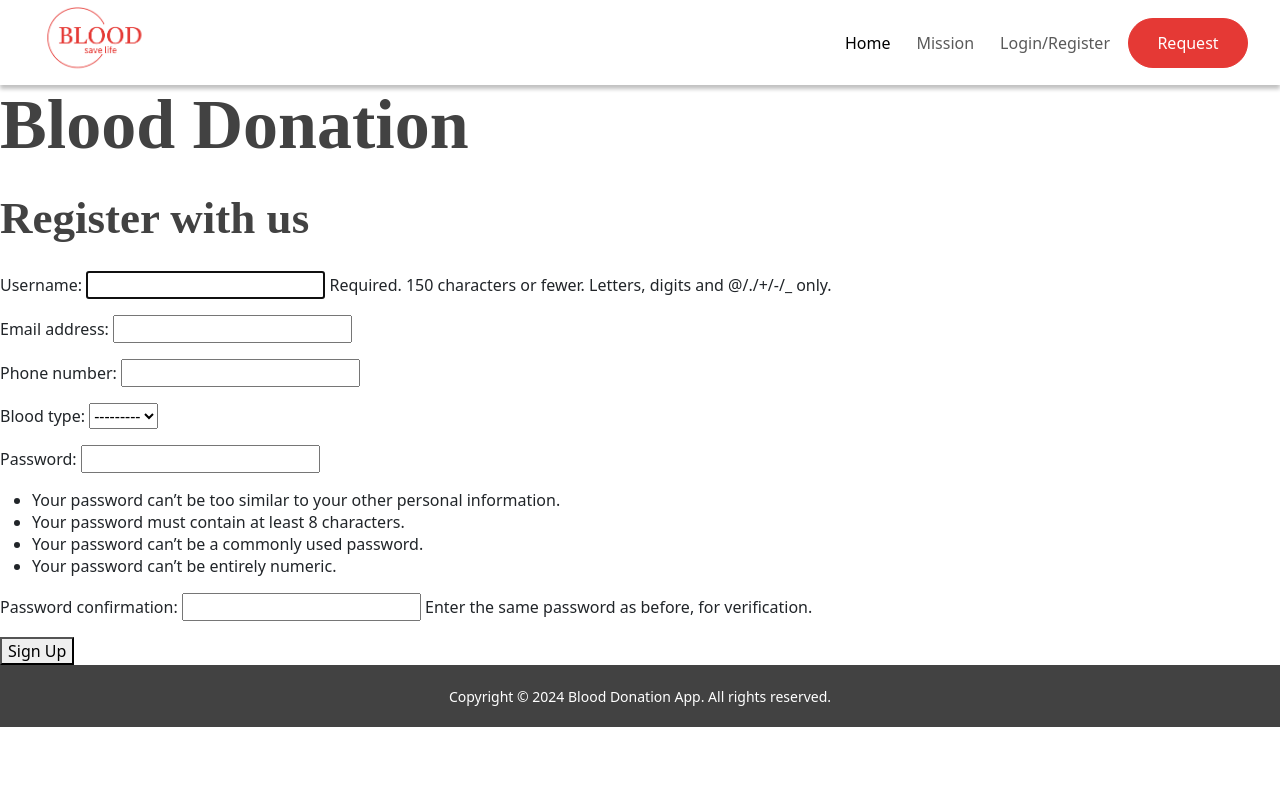
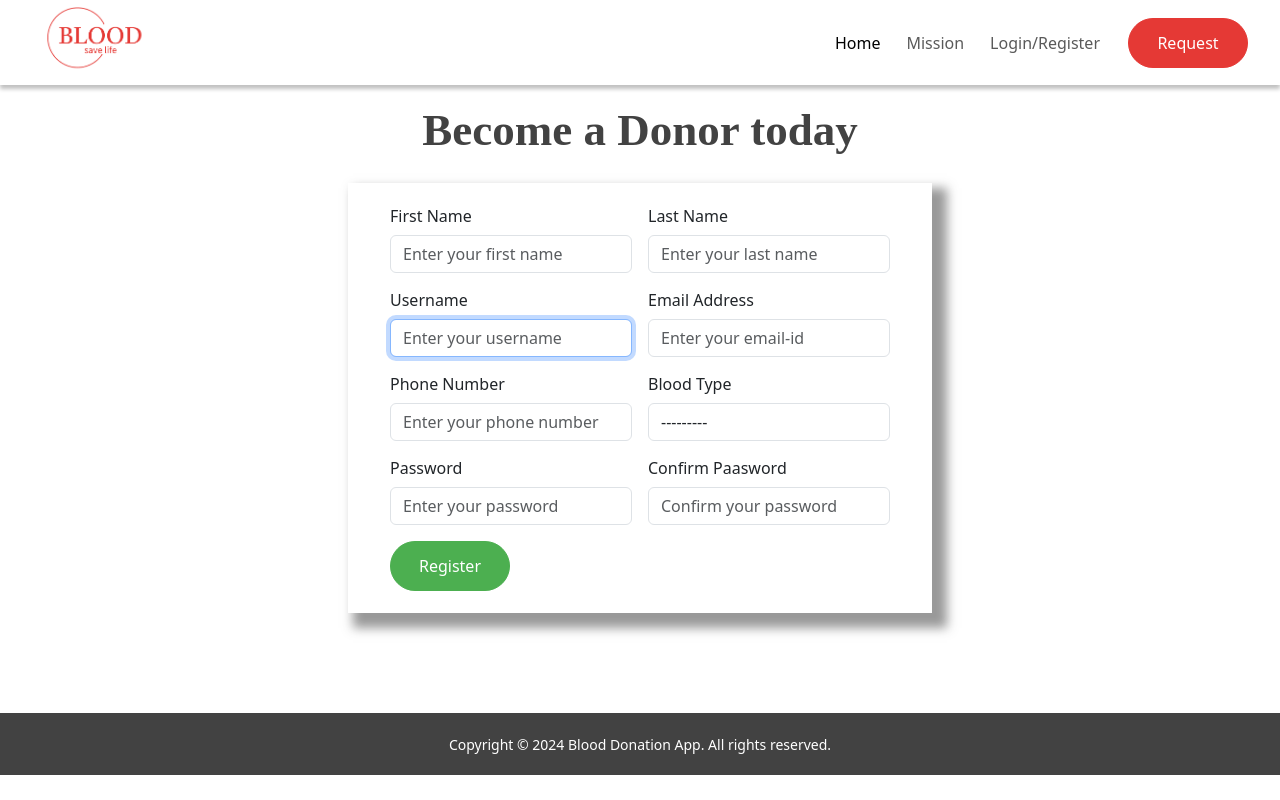
Before and after one commit to adelekebarakat/final_project, a Django app: page /blood/register in a window 1280 px wide. Run offline with Django 5.2, Linux system fonts and the light colour scheme; data that the repository does not hold is empty; some web fonts are replaced.

Commit message:
adjustment

```diff
--- a/blood/forms.py
+++ b/blood/forms.py
@@ -53,9 +53,71 @@ def sanitize_phone_number(phone_number, region='NG'):
         return str(e)
 
 class CustomUserCreationForm(UserCreationForm):
+    def __init__(self, *args, **kwargs):
+        super().__init__(*args, **kwargs)
+
+        self.fields['first_name'].widget.attrs.update({
+            'class': 'form-control',
+            'placeholder': 'Enter your first name'
+        })
+
+        self.fields['last_name'].widget.attrs.update({
+            'class': 'form-control',
+            'placeholder': 'Enter your last name'
+        })
+        self.fields['username'].widget.attrs.update({
+            'class': 'form-control',
+            'placeholder': 'Enter your username'
+        })
+
+        self.fields['email'].widget.attrs.update({
+            'class': 'form-control',
+            'placeholder': 'Enter your email-id'
+        })
+
+        self.fields['phone_number'].widget.attrs.update({
+            'class': 'form-control',
+            'placeholder': 'Enter your phone number'
+        })
+        self.fields['blood_type'].widget.attrs.update({
+            'class': 'form-control',
+        })
+
+        self.fields['password1'].widget.attrs.update({
+            'class': 'form-control',
+            'placeholder': 'Enter your password'
+        })
+        self.fields['password2'].widget.attrs.update({
+            'class': 'form-control',
+            'placeholder': 'Confirm your password'
+        })
+
+    first_name = forms.TextInput()
+    last_name = forms.TextInput()
+    username = forms.TextInput()
+    email = forms.EmailField(max_length=150)
+    phone_number = forms.NumberInput()
+    blood_type = forms.Select()
+    password1 = forms.CharField(widget=forms.PasswordInput)
+    password2 = forms.CharField(widget=forms.PasswordInput)
+
     class Meta:
         model = User
-        fields = ('username', 'email', 'phone_number', 'blood_type', 'password1', 'password2')
+
+        # widgets = {
+        #     'first_name': forms.TextInput(attrs={'class': 'form-control', 'placeholder': 'First Name'}),
+        #     'last_name': forms.TextInput(attrs={'class': 'form-control', 'placeholder': 'Last Name'}),
+        #     'username': forms.TextInput(attrs={'class': 'form-control', 'placeholder': 'Username'}),
+        #     'email': forms.EmailInput(attrs={'class': 'form-control', 'placeholder': 'Email'}),
+        #     'phone_number': forms.TextInput(attrs={'class': 'form-control', 'placeholder': 'Phone Number'}),
+        #     'blood_type': forms.Select(attrs={'class': 'form-control'}),
+        #     'password1': forms.PasswordInput(attrs={'class': 'form-control', 'placeholder': 'Password'}),
+        #     'password2': forms.PasswordInput(attrs={'class': 'form-control', 'placeholder': 'Confirm Password'}),
+        # }
+
+        fields = ('first_name','last_name','username', 'email', 'phone_number', 'blood_type', 'password1', 'password2')
+
+
 
     def clean_phone_number(self):
         phone_number = self.cleaned_data.get('phone_number')
--- a/blood/urls.py
+++ b/blood/urls.py
@@ -1,9 +1,10 @@
 from django.urls import path
-from .views import SignInView, SignUpView, Home, Create_emergency_request, emergency_list, emergency_detail
+from .views import SignInView, SignUpView, Home, Create_emergency_request, emergency_list, emergency_detail, SignOutView
 
 urlpatterns = [
     path('register', SignUpView, name='register'),
     path('login', SignInView, name='login'),
+    path('logout/', SignOutView, name="logout"),
     path('home', Home, name='home'),
     path('emergency/create/', Create_emergency_request, name='emergency_request'),
     path('emergencies/', emergency_list, name='emergency_list'),
--- a/blood/views.py
+++ b/blood/views.py
@@ -2,14 +2,14 @@ from django.conf import settings
 from django.shortcuts import render, redirect, get_object_or_404
 from django.contrib.auth.decorators import login_required
 from django.contrib.auth.forms import UserCreationForm
-from django.contrib.auth import login, authenticate
+from django.contrib.auth import login, authenticate, logout
 from django.db.models import Q
 from .forms import CustomUserCreationForm, EmergencyForm, sanitize_phone_number
 from .models import Emergency, CanDonateTo, CanReceiveFrom, User, BloodType
 from .sms import send_sms
 from .geolocation import get_coordinates
 from .utils import reverse_geocode
-
+from django.contrib import messages
 # Create your views here.
 
 def SignUpView(request):
@@ -17,9 +17,12 @@ def SignUpView(request):
         form = CustomUserCreationForm(request.POST)
         if form.is_valid():
             user = form.save()
+            messages.success(request, 'Your account has been created successfully!')
             login(request, user)
             print('Successful')
             return redirect('home')
+        else:
+            messages.error(request, 'There was an error creating your account. Please try again.')
     else:
         form = CustomUserCreationForm()
 
@@ -47,8 +50,24 @@ def SignInView(request):
     return render(request, 'blood/signin.html')
 
 
+def SignOutView(request):
+    logout(request)
+    return redirect('login')
+
+
 def Home(request):
-    return render(request, 'blood/home.html')
+    if request.method == 'POST':
+        form = CustomUserCreationForm(request.POST)
+        if form.is_valid():
+            user = form.save()
+            login(request, user)
+            print('Successful')
+            return redirect('home')
+    else:
+        form = CustomUserCreationForm()
+
+    context = {'form': form}
+    return render(request, 'blood/home.html', context)
 
 @login_required
 def Create_emergency_request(request):
--- a/templates/blood/base.html
+++ b/templates/blood/base.html
@@ -22,22 +22,49 @@
             <div class="me-auto"></div>
             <ul class="navbar-nav  mb-2 mb-lg-0">
               <li class="nav-item">
-                <a class="nav-link active" aria-current="page" href="#">Home</a>
+                <a class="nav-link active" aria-current="page" href="{% url 'home'%}">Home</a>
               </li>
               <li class="nav-item">
                 <a class="nav-link" href="#">Mission</a>
               </li>
-              <li class="nav-item">
-                <a class="nav-link" href="register">Login/Register</a>
-              </li>
+              <ul class="navbar-nav mb-2 mb-lg-0">
+                {% if user.is_authenticated %}
+              <div class="dropdown">
+                <a type="button" class="btn btn-secondary dropdown-toggle" data-bs-toggle="dropdown" aria-expanded="false">
+                    {{user.username}}
+                    <i class="fa-solid fa-user"></i>
+                </a>
+                <ul class="dropdown-menu dropdown-menu-dark">
+                    <li>
+                            {{user.first_name}} {{user.last_name}} <br> @{{user.username}}
+                    </li>
+                    <li><hr class="dropdown-divider"></li>
+                    <li><a class="dropdown-item" href="{% url 'logout' %}"><i class="fa-solid fa-right-from-bracket"></i> Sign out</a></li>
+                  </ul></div>
+                  {%else%}
+                  <li class="nav-item">
+                    <a class="nav-link" href="{% url 'register'%}">Login/Register</a>
+                  </li>
+                  {%endif%}
+              </ul>
 
             </ul>
-            <button class='btn btn-primary'><a href="#">Request</a></button>
+            <button class='btn btn-primary'><a href="{% url 'emergency_request' %}">Request</a></button>
 
           </div>
         </div>
       </nav>
 
+      {% for message in messages %}
+      <div class="alert alert-{{message.tags}} alert-dismissible fade show" role="alert">
+          {% if form.errors %}
+          <strong>Message: </strong> {{form.errors}}
+          {% else %}
+          <strong>Message: </strong> {{message}}
+          {% endif %}
+          <button type="button" class="btn-close" data-bs-dismiss="alert" aria-label="Close"></button>
+      </div>
+      {% endfor %}
 
     {% block content %}
 
--- a/templates/blood/signup.html
+++ b/templates/blood/signup.html
@@ -2,12 +2,74 @@
 {% block title%} register {% endblock %}
 
 {% block content%}
-    <h1>Blood Donation</h1>
-    <h2>Register with us</h2>
 
-    <form method="post">
+    {% comment %} <form method="post">
         {% csrf_token %}
         {{ form.as_p }}
         <button type="submit">Sign Up</button>
-    </form>
+    </form> {% endcomment %}
+
+<div class="container reg-section">
+        <h2 class="text-center">Become a Donor today</h2>
+
+
+                <div class="registration mx-auto">
+                     <div class="donor-form">
+                        <form action="" method="post"  class="row g-3">
+                           {% csrf_token %}
+                        <div class="col-md-6">
+                            <label for="First name" class="form-label">First Name</label>
+                            {% comment %} <input type="text" class="form-control" id="First name"> {% endcomment %}
+                            {{form.first_name}}
+                          </div>
+                          <div class="col-md-6">
+                            <label for="last name" class="form-label">Last Name</label>
+                            {{form.last_name}}
+                          </div>
+                        <div class="col-md-6">
+                            <label for="username" class="form-label">Username</label>
+                           {{form.username}}
+                          </div>
+                          <div class="col-md-6">
+                            <label for="email" class="form-label">Email Address</label>
+                            {{form.email}}
+                          </div>
+                          {% comment %} <div class="col-12">
+                            <label for="inputAddress" class="form-label">Address</label>
+                            <input type="text" class="form-control" id="inputAddress" placeholder="1234 Main St">
+                          </div> {% endcomment %}
+                          <div class="col-md-6">
+                            <label for="phonenumber" class="form-label">Phone Number</label>
+                            {{form.phone_number}}
+                          </div>
+                          <div class="col-md-6">
+                            <label for="bloodtype" class="form-label">Blood Type</label>
+                            {{form.blood_type}}
+                          </div>
+
+
+
+                          <div class="col-md-6">
+                            <label for="password" class="form-label">Password</label>
+                            {{form.password1}}
+                          </div>
+                          <div class="col-md-6">
+                            <label for="password2" class="form-label">Confirm Paasword</label>
+                            {{form.password2}}
+                          </div>
+                          <div class="col-12">
+                            <button type="submit" class="btn btn-secondary">Register</button>
+                          </div>
+
+                     </div>
+
+
+
+
+            </div>
+
+        </form>
+
+    </div>
+
 {% endblock %}
```
Also changed, not shown: blooddatabase/settings.py (+11 -0 lines), templates/blood/home.html (+22 -33 lines).
